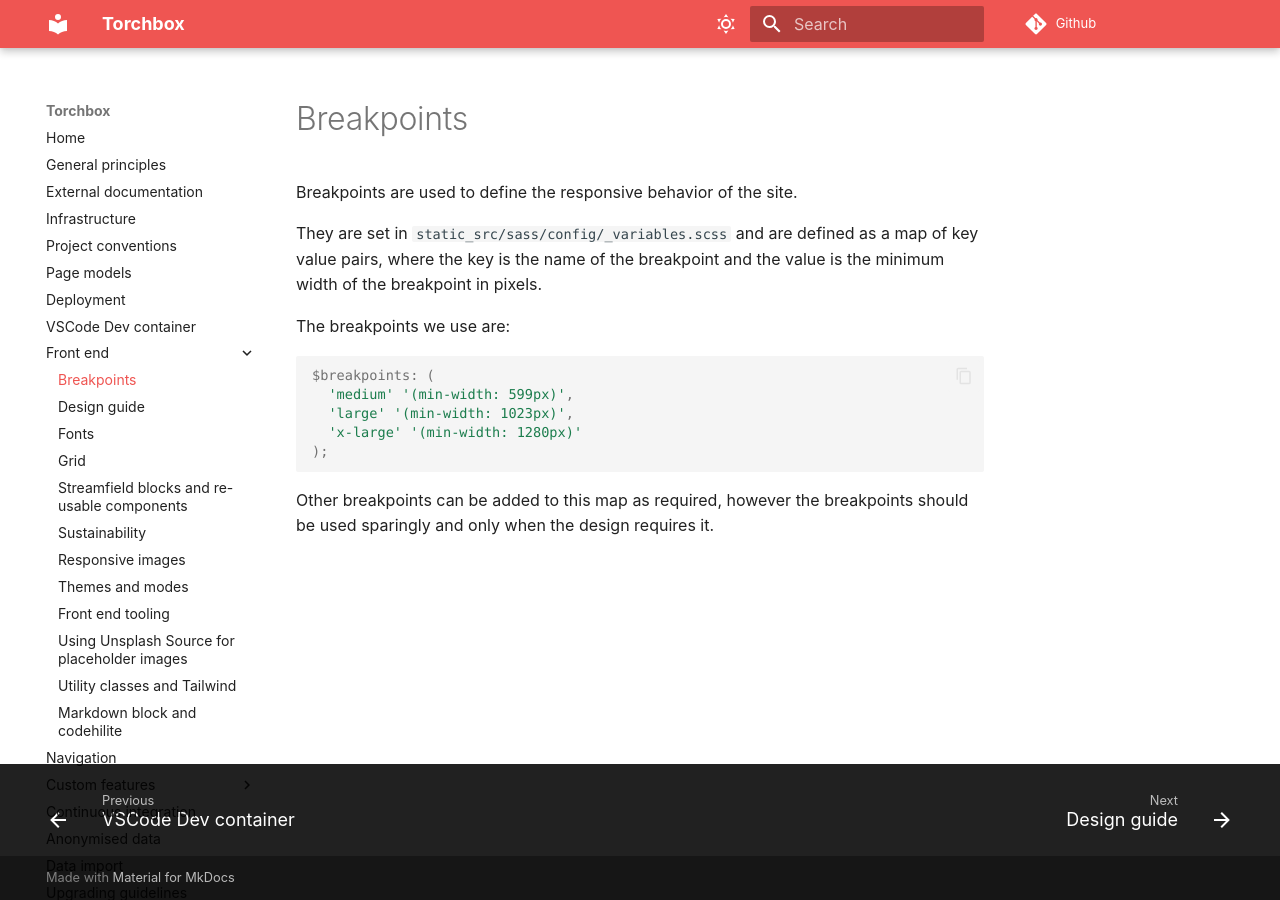
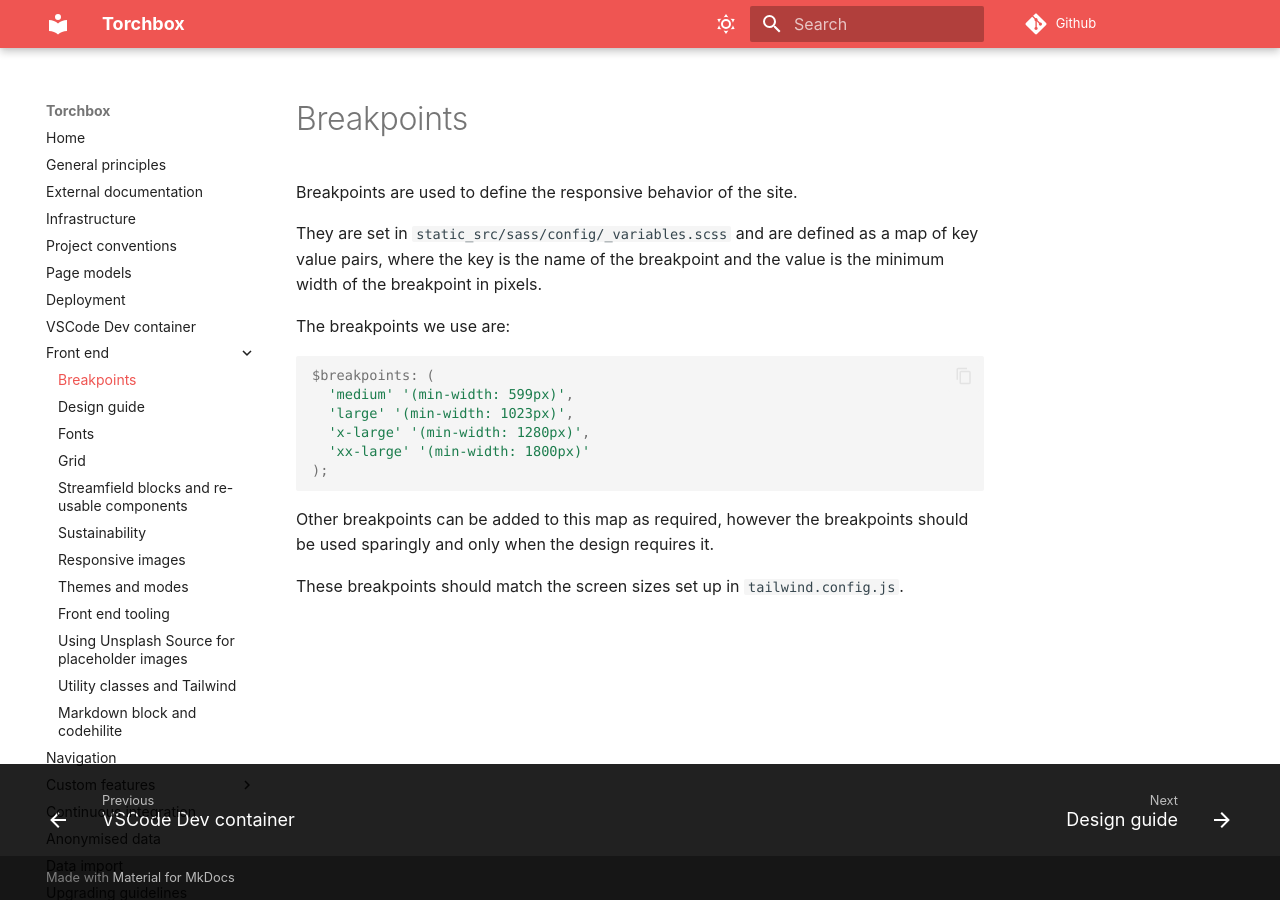
Before and after one commit to torchbox/torchbox.com, an MkDocs documentation site: the page built from docs/front-end/breakpoints.md, in a window 1280 px wide. Built offline with MkDocs 1.6.1 and Material for MkDocs 9.7.7, drawn with Linux system fonts in a browser that asks for light colours; comment, search, counter and statistics services are not loaded.

Commit message:
Update docs

````diff
--- a/docs/front-end/breakpoints.md
+++ b/docs/front-end/breakpoints.md
@@ -10,8 +10,11 @@ The breakpoints we use are:
 $breakpoints: (
   'medium' '(min-width: 599px)',
   'large' '(min-width: 1023px)',
-  'x-large' '(min-width: 1280px)'
+  'x-large' '(min-width: 1280px)',
+  'xx-large' '(min-width: 1800px)'
 );
 ```
 
 Other breakpoints can be added to this map as required, however the breakpoints should be used sparingly and only when the design requires it.
+
+These breakpoints should match the screen sizes set up in `tailwind.config.js`.
````
